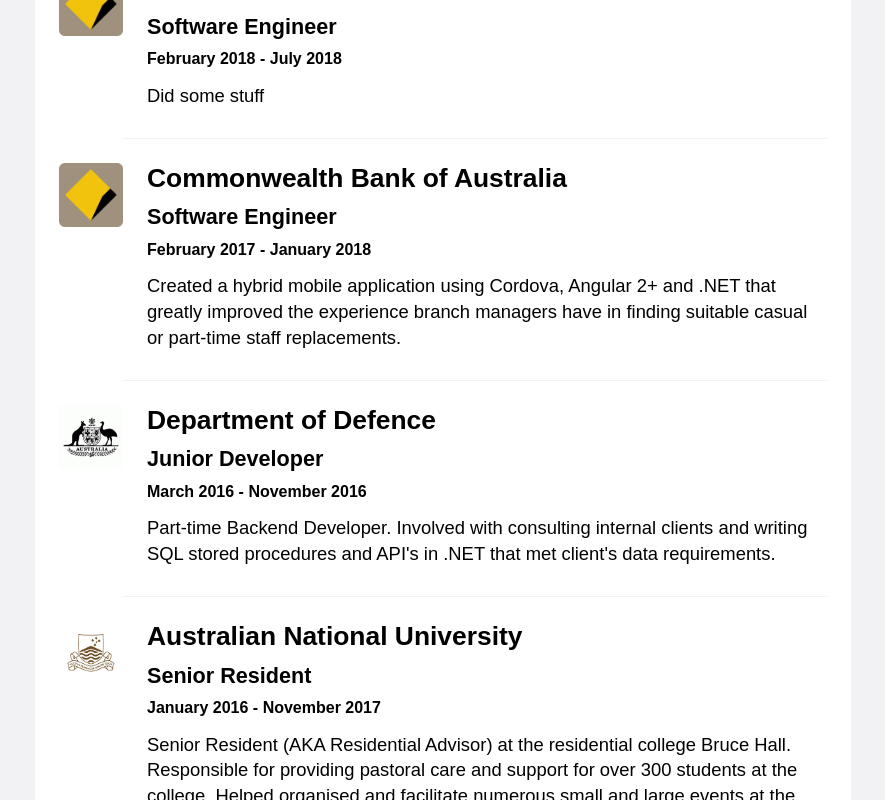
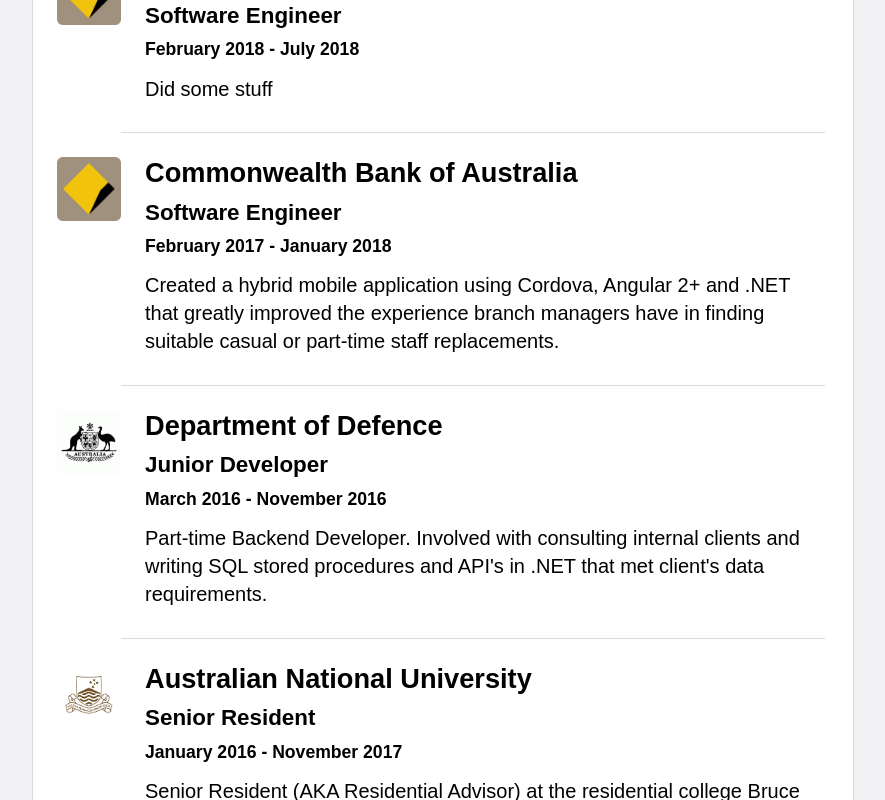
Before and after one commit to HarveyD/seng-portfolio, a React (Create React App) app: page / in a window 1280 px wide. Shown: the part 1820-2620 px from the top of the page, without its empty margins (197-1082 px from the left). Built offline with nearby package versions, Linux system fonts and the light colour scheme.

Commit message:
feat: added education section - refactored experience to use info-card (same as education) - cleaned up cards

```diff
--- a/src/App.scss
+++ b/src/App.scss
@@ -21,21 +21,21 @@
   }
 
   h3 {
-    font-size: 1.65rem;
+    font-size: 1.7rem;
   }
 
   h4 {
-    font-size: 1.35rem;
+    font-size: 1.4rem;
   }
 
   h5 {
-    font-size: 1rem;
+    font-size: 1.1rem;
   }
 
   p {
     margin: .25rem 0 .35rem 0;
     line-height: 1.4;
-    font-size: 1.15rem;
+    font-size: 1.25rem;
   }
 
   .section {
@@ -43,7 +43,7 @@
     flex-direction: column;
     align-items: center;
     width: 100%;
-    padding: 1.75rem 0 2rem 0;
+    padding: 2rem 0 2.75rem 0;
 
     &.secondary {
       background-color: $background-secondary;
@@ -59,7 +59,7 @@
       flex-direction: column;
       align-items: center;
 
-      max-width: 768px;
+      max-width: 968px;
     }
   }
 }
--- a/src/App.tsx
+++ b/src/App.tsx
@@ -4,6 +4,7 @@ import './App.css';
 import Landing from './sections/landing/landing';
 import About from './sections/about/about';
 import Experience from './sections/experience/experience';
+import Education from './sections/education/education';
 
 class App extends React.Component {
   public render() {
@@ -12,6 +13,7 @@ class App extends React.Component {
         <Landing />
         <About />
         <Experience />
+        <Education />
       </div>
     );
   }
--- a/src/components/experience-card/experience-card.scss
+++ /dev/null
@@ -1,24 +0,0 @@
-@import "../../variables.scss";
-
-.experience-card-container {
-    display: flex;
-    flex-direction: row;
-    background-color: $background-primary;
-    padding: 1.5rem 1.5rem 0 1.5rem;
-    width: 768px;
-
-  .company-logo-container {
-    > img {
-      width: 64px;
-      height: 64px;
-    }
-  }
-
-  .company-details-container {
-      display: flex;
-      flex-direction: column;
-      flex-grow: 1;
-      padding: 0 0 1.5rem 1.5rem;
-      border-bottom: 1px solid $background-secondary;
-  }
-}
--- a/src/components/experience-card/experience-card.tsx
+++ /dev/null
@@ -1,45 +0,0 @@
-import * as React from "react";
-
-import "./experience-card.css";
-
-interface IProps {
-  cardDetails: IExperienceCard;
-}
-
-interface IExperienceCard {
-  workDate: {
-    from: string;
-    to: string;
-  };
-  workLogo: string;
-  company: {
-    name: string;
-    title: string;
-    description: string;
-  };
-}
-
-const ExperienceCard: React.StatelessComponent<IProps> = props => {
-  const {
-    cardDetails: { workLogo, company, workDate }
-  } = props;
-
-  return (
-    <div className="experience-card-container">
-      <div className="company-logo-container">
-        <img src={require(`../../assets/images/logos/${workLogo}`)} />
-      </div>
-
-      <div className="company-details-container">
-        <h3>{company.name}</h3>
-        <h4>{company.title}</h4>
-        <h5>
-          {workDate.from} - {workDate.to}
-        </h5>
-        <p>{company.description}</p>
-      </div>
-    </div>
-  );
-};
-
-export default ExperienceCard;
--- /dev/null
+++ b/src/components/info-card/info-card.scss
@@ -0,0 +1,29 @@
+@import "../../variables.scss";
+
+.info-card-container {
+  display: flex;
+  flex-direction: row;
+  background-color: $background-primary;
+  padding: 1.5rem 1.75rem 0 1.5rem;
+  width: 768px;
+  border-left: 1px solid $info-border-color;
+  border-right: 1px solid $info-border-color;
+
+  .logo-container {
+    > img {
+      width: 64px;
+      height: 64px;
+    }
+  }
+
+  .details-container {
+    display: flex;
+    flex-direction: column;
+    flex-grow: 1;
+    padding: 0 0 1.5rem 1.5rem;
+
+    &:not(.last-card) {
+      border-bottom: 1px solid $info-border-color;
+    }
+  }
+}
--- /dev/null
+++ b/src/components/info-card/info-card.tsx
@@ -0,0 +1,41 @@
+import * as React from "react";
+
+import "./info-card.css";
+
+interface IProps {
+  cardDetails: IInfoCard;
+}
+
+export interface IInfoCard {
+  logo: string;
+  headings: {
+    primary: string;
+    secondary: string;
+    tertiary: string;
+  };
+  description: string;
+  isLast?: boolean;
+}
+
+const InfoCard: React.StatelessComponent<IProps> = props => {
+  const {
+    cardDetails: { logo, headings, description, isLast }
+  } = props;
+
+  return (
+    <div className="info-card-container">
+      <div className="logo-container">
+        <img src={require(`../../assets/images/logos/${logo}`)} />
+      </div>
+
+      <div className={"details-container " + (isLast ? " last-card" : "")}>
+        <h3>{headings.primary}</h3>
+        <h4>{headings.secondary}</h4>
+        <h5>{headings.tertiary}</h5>
+        <p>{description}</p>
+      </div>
+    </div>
+  );
+};
+
+export default InfoCard;
--- /dev/null
+++ b/src/sections/education/education.scss
@@ -0,0 +1,6 @@
+@import '../../variables.scss';
+
+.education-container {
+    border-top: 1px solid $info-border-color;
+    border-bottom: 1px solid $info-border-color;
+}
--- /dev/null
+++ b/src/sections/education/education.tsx
@@ -0,0 +1,42 @@
+import * as React from "react";
+
+import "./education.css";
+import InfoCard, { IInfoCard } from "../../components/info-card/info-card";
+
+const educationList: IInfoCard[] = [
+  {
+    logo: 'anu.png',
+    headings: {
+      primary: 'Australian National University',
+      secondary: 'Bachelor of Software Engineering (Honours)',
+      tertiary: '2013 - 2016'
+    },
+    description: 'Undertook a four year Software Engineering degree accredited by Engineers Australia.'
+  },
+  {
+    logo: 'dara.png',
+    headings: {
+      primary: 'Daramalan',
+      secondary: 'Tetiary Education',
+      tertiary: '2007 - 2012'
+    },
+    description: 'Studied here for both highschool and college.',
+    isLast: true
+  }
+];
+
+const Education: React.StatelessComponent = () => {
+  return (
+    <div className="section primary">
+      <h2>Education</h2>
+
+      <div className="content-container education-container">
+        {educationList.map((exp, i) => (
+          <InfoCard key={i} cardDetails={exp} />
+        ))}
+      </div>
+    </div>
+  );
+};
+
+export default Education;
--- a/src/sections/experience/experience.scss
+++ b/src/sections/experience/experience.scss
@@ -1,5 +1,4 @@
 @import '../../variables.scss';
 
 .experience-container {
-    box-shadow: 0 2px 2px 0 rgba(0, 0, 0, 0.16), 0 0 0 1px rgba(0, 0, 0, 0.08);
 }
--- a/src/sections/experience/experience.tsx
+++ b/src/sections/experience/experience.tsx
@@ -1,82 +1,65 @@
 import * as React from "react";
 
 import "./experience.css";
-import ExperienceCard from "../../components/experience-card/experience-card";
+import InfoCard, { IInfoCard } from "../../components/info-card/info-card";
 
-const experienceList = [
+const experienceList: IInfoCard[] = [
   {
-    company: {
-      name: "RateSetter",
-      title: "Software Engineer",
-      description: ""
+    logo: "rs.jpg",
+    headings: {
+      primary: "RateSetter",
+      secondary: "Software Engineer",
+      tertiary: "July 2018 - Present"
     },
-    workDate: {
-      from: "July 2018",
-      to: "Present"
-    },
-    workLogo: "rs.jpg"
+    description: ""
   },
   {
-    company: {
-      name: "Commonwealth Bank of Australia",
-      title: "Software Engineer",
-      description: "Did some stuff"
+    logo: "cba.png",
+    headings: {
+      primary: "Commonwealth Bank of Australia",
+      secondary: "Software Engineer",
+      tertiary: "February 2018 - July 2018"
     },
-    workDate: {
-      from: "February 2018",
-      to: "July 2018"
-    },
-    workLogo: "cba.png"
+    description: "Did some stuff"
   },
   {
-    company: {
-      name: "Commonwealth Bank of Australia",
-      title: "Software Engineer",
-      description:
-        "Created a hybrid mobile application using Cordova, Angular 2+ and .NET that greatly improved the experience branch managers have in finding suitable casual or part-time staff replacements."
+    logo: "cba.png",
+    headings: {
+      primary: "Commonwealth Bank of Australia",
+      secondary: "Software Engineer",
+      tertiary:"February 2017 - January 2018"
     },
-    workDate: {
-      from: "February 2017",
-      to: "January 2018"
-    },
-    workLogo: "cba.png"
+    description: "Created a hybrid mobile application using Cordova, Angular 2+ and .NET that greatly improved the experience branch managers have in finding suitable casual or part-time staff replacements."
   },
   {
-    company: {
-      name: "Department of Defence",
-      title: "Junior Developer",
-      description:
-        "Part-time Backend Developer. Involved with consulting internal clients and writing SQL stored procedures and API's in .NET that met client's data requirements."
+    headings: {
+      primary: "Department of Defence",
+      secondary: "Junior Developer",
+      tertiary: "March 2016 - November 2016"
     },
-    workDate: {
-      from: "March 2016",
-      to: "November 2016"
-    },
-    workLogo: "dod.gif"
+    description: "Part-time Backend Developer. Involved with consulting internal clients and writing SQL stored procedures and API's in .NET that met client's data requirements.",
+    logo: "dod.gif"
   },
   {
-    company: {
-      name: "Australian National University",
-      title: "Senior Resident",
-      description:
-        "Senior Resident (AKA Residential Advisor) at the residential college Bruce Hall. Responsible for providing pastoral care and support for over 300 students at the college. Helped organised and facilitate numerous small and large events at the college throughout the year."
+    logo: "anu.png",
+    headings: {
+      primary: "Australian National University",
+      secondary: "Senior Resident",
+      tertiary: "January 2016 - November 2017"
     },
-    workDate: {
-      from: "January 2016",
-      to: "November 2017"
-    },
-    workLogo: "anu.png"
+    description: "Senior Resident (AKA Residential Advisor) at the residential college Bruce Hall. Responsible for providing pastoral care and support for over 300 students at the college. Helped organised and facilitate numerous small and large events at the college throughout the year.",
+    isLast: true
   }
 ];
 
 const Experience: React.StatelessComponent = () => {
   return (
-    <div className="section experience secondary">
+    <div className="section secondary">
       <h2>Experience</h2>
 
       <div className="content-container experience-container">
         {experienceList.map((exp, i) => (
-          <ExperienceCard key={i} cardDetails={exp} />
+          <InfoCard key={i} cardDetails={exp} />
         ))}
       </div>
     </div>
--- a/src/variables.scss
+++ b/src/variables.scss
@@ -2,3 +2,4 @@ $theme-color: orange;
 
 $background-primary: white;
 $background-secondary: #f2f2f5;
+$info-border-color :#dcd9d9
```
Also changed, not shown: src/assets/images/logos/dara.png (added).
